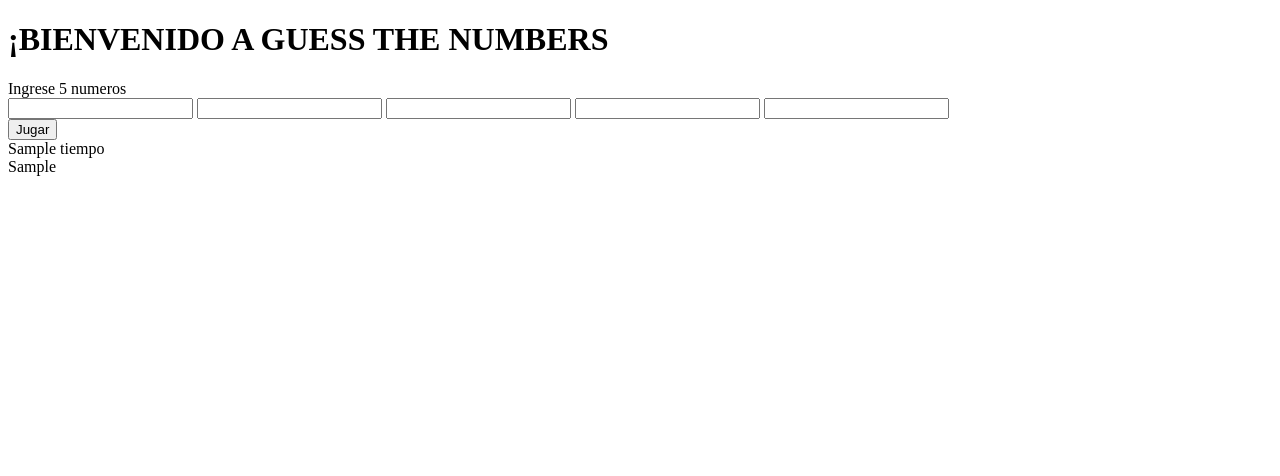
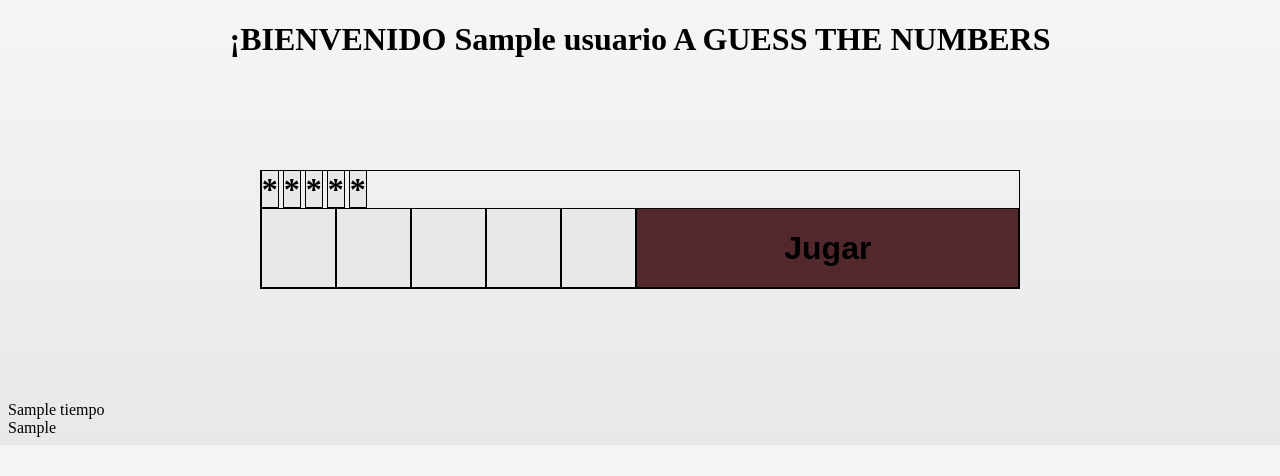
Before and after one commit to MegaValentin/TP-GuessTheNumbers, a Flask app: template src/templates/user.html in a window 1280 px wide. Shown: the top 476 px of the page. Run offline with Flask 2, Linux system fonts and the light colour scheme; the template is opened without the code that fills it: most values are stand-ins (such as "Sample title", 1, 10 or a date in 2020).

Commit message:
...
se agrego css

```diff
--- a/src/app.py
+++ b/src/app.py
@@ -1,4 +1,4 @@
-from flask import Flask, render_template, request
+from flask import Flask, render_template, request, session
 from domain.User import User
 from juego import juego #archivo - clase
 
--- /dev/null
+++ b/src/static/css/user.css
@@ -0,0 +1,59 @@
+body{
+    background: linear-gradient(to bottom, #f5f5f5 0%, #e8e8e8 100%);
+}
+.incognita{
+    width: 60%;
+    margin: 7rem auto;
+    border: solid black 1px;
+}
+.incognita div{
+    width: 100%;
+    height: 100%;
+    display: flex;
+    flex-direction: row;
+}
+input,span{
+    background-color: #e8e8e8;
+    display: inline;
+    font-size: 2em;
+    font-weight: bold;
+    border: solid black 1px;
+    justify-content: center;
+    text-align: center;
+    text-align: center;
+    width: 20%;
+}
+h1{
+    font-size: 2em;
+    font-weight: bold;
+    text-align: center;
+}
+form{
+    display: flex;
+    flex-direction: row;
+    justify-content: center;
+    align-items: center;
+}
+.boton{
+    width: 100%;
+    height: 5rem;
+    background-color: #e8e8e8;
+    border: solid black 1px;
+    font-size: 2em;
+    background-color: rgb(82, 40, 45);
+    border: 50%;
+    font-weight: bold;
+    text-align: center;
+    text-align: center;
+    cursor: pointer;
+}
+.boton:hover{
+    background-color: rgb(82, 40, 45);
+    border: solid black 1px;
+    font-size: 2em;
+    background-color: rgb(167, 167, 182);
+    border: 50%;
+    font-weight: bold;
+    text-align: center;
+    text-align: center;
+}
--- a/src/templates/index.html
+++ b/src/templates/index.html
@@ -5,19 +5,19 @@
     <meta http-equiv="X-UA-Compatible" content="IE=edge">
     <meta name="viewport" content="width=device-width, initial-scale=1.0">
     <title>TpFLASK</title>
-    <link rel="stylesheet" href="{{ url_for('static', filename='css/style.css') }}">
+    <link rel="stylesheet" href="{{ url_for('static', filename='css/index.css') }}">
 </head>
 <body>
     <h1>Guess The Numbers</h1>
     <form method="POST" action="/user">
         <label>Usuario:</label>
         <!--propiedad del objeto-->
-        <input type="text" name="usuario">
+        <input class="usuario" type="text" name="usuario" autocomplete="false">
         <br/>
         <br/>
         <!--Boton-->
         <button class="button">
-            <span class="text">submit</span>
+            <span class="button" type="submit">submit</span>
             <i class="ri-chech-line icon"></i>
         </button>
     </form>
--- a/src/templates/user.html
+++ b/src/templates/user.html
@@ -4,13 +4,21 @@
     <meta charset="UTF-8">
     <meta http-equiv="X-UA-Compatible" content="IE=edge">
     <meta name="viewport" content="width=device-width, initial-scale=1.0">
+    <link rel="stylesheet" href="{{ url_for('static', filename='css/user.css') }}">
     <title>TpFLASK-Juego</title>
 </head>
 <body>
-    <h1>¡BIENVENIDO A GUESS THE NUMBERS</h1>
+    <h1>¡BIENVENIDO {{ usuario }} A GUESS THE NUMBERS</h1>
+    <div class="incognita">
 
+        <span>*</span>
+        <span>*</span>
+        <span>*</span>
+        <span>*</span>
+        <span>*</span>
+        <div>
             <form method="post">
-        <label class="numeros", style="font-family: 'cursive'; text-align: center;">Ingrese 5 numeros</label>
+
                 <div class="input-group">
 
                     <div>
@@ -21,9 +29,12 @@
                         <input type="number" name="5" required />
                     </div>
                 </div>
-
+                <br/>
+                <br/>
                 <button class="boton" type="submit" name="enviar" style="text-align: center;"  value="Guardar">Jugar</button>
             </form>
+        </div>
+    </div>
     {{tiempo}}
     <br/>
     {{numerosIngresados}}
```
Also changed, not shown: src/static/css/index.css (added, +30 -0 lines). Lines whose indentation alone changed are shown as unchanged.
